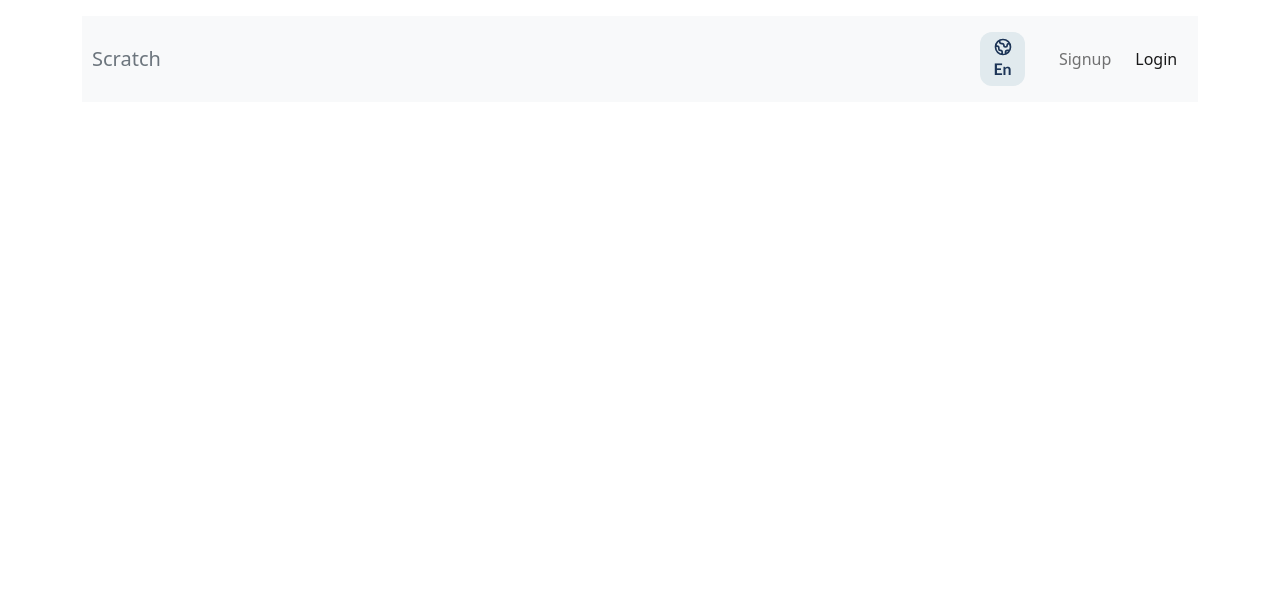
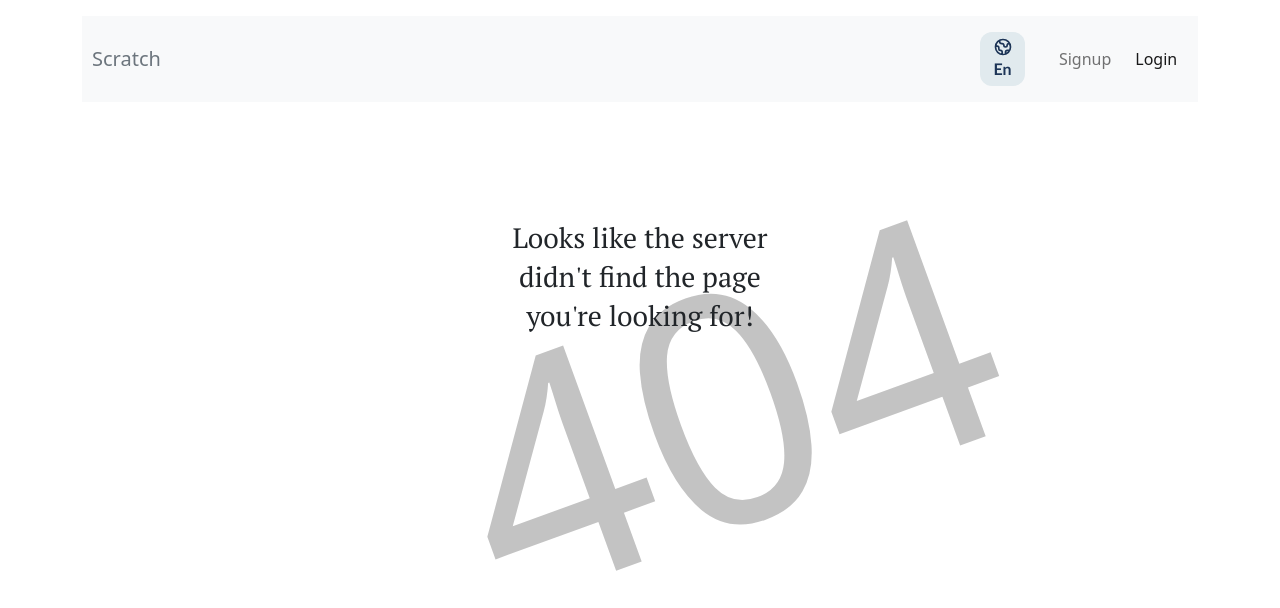
Before and after one commit to osb910/Kalbonyan-Elmarsos, a React (Create React App) app in the folder 04-Serverless-Stack-Project/notes-app/frontend/: page /login in a window 1280 px wide. Shown: the top 608 px of the page. Built offline with nearby package versions, Linux system fonts and the light colour scheme.

Commit message:
Add Home And NotFound routes

```diff
--- a/04-Serverless-Stack-Project/notes-app/frontend/src/App.js
+++ b/04-Serverless-Stack-Project/notes-app/frontend/src/App.js
@@ -10,7 +10,7 @@ import {useNavigate} from 'react-router-dom';
 //  import {onError} from './lib/errorLib';
 import Navigation from './Navigation';
 import data from './store/content/home';
-//  import Pages from './Routes';
+import Pages from './Routes';
 
 import clickSfx from './assets/sfx/Light-Switch-ON_OFF.mp3';
 import './App.css';
@@ -97,7 +97,7 @@ const App = () => {
       {/* {!isAuthenticating && ( */}
       <div dir={lang === 'ar' ? 'rtl' : 'auto'} className='container py-3'>
         <Navigation />
-        {/* <Pages /> */}
+        <Pages />
         <audio id='click-sfx' src={clickSfx} preload='none'></audio>
       </div>
       {/* )} */}
--- /dev/null
+++ b/04-Serverless-Stack-Project/notes-app/frontend/src/Routes.js
@@ -0,0 +1,51 @@
+import React from 'react';
+import {Route, Routes} from 'react-router-dom';
+import styled, {keyframes} from 'styled-components';
+import Home from './containers/Home';
+// import Login from './containers/Login';
+import NotFound from './containers/NotFound';
+// import Signup from './containers/Signup';
+
+const appear = keyframes`
+  0% {
+    opacity: 0;
+    transform: translateY(-20px);
+    transform: scale(0.95);
+  }
+  10% {
+    opacity: 0.2;
+  }
+  30% {
+    transform: scale(0.98);
+  }
+  50% {
+    opacity: 0.7;
+    transform: scale(1.02);
+  }
+  100% {
+    opacity: 1;
+    transform: translateY(0);
+    transform: scale(1);
+  }
+`;
+
+const StyledPages = styled.main`
+  & > * {
+    animation: ${appear} 500ms ease-in;
+  }
+`;
+
+const Pages = () => {
+  return (
+    <StyledPages>
+      <Routes>
+        <Route path='/' element={<Home />} />
+        {/* <Route path='/login' element={<Login />} />
+        <Route path='/signup' element={<Signup />} /> */}
+        <Route path='*' element={<NotFound />} />
+      </Routes>
+    </StyledPages>
+  );
+};
+
+export default Pages;
--- /dev/null
+++ b/04-Serverless-Stack-Project/notes-app/frontend/src/containers/Home.js
@@ -0,0 +1,36 @@
+import React, {useContext} from 'react';
+import styled from 'styled-components';
+import AppContext from '../store/app-context';
+import data from '../store/content/home';
+
+const StyledHome = styled.div`
+  & .lander {
+    padding: 80px 0;
+    text-align: center;
+  }
+
+  :not(.rtl) & .lander h1 {
+    font-family: 'Open Sans', sans-serif;
+    font-weight: 600;
+  }
+
+  .rtl & .lander p {
+    font-family: Lotus;
+    font-size: 1.2rem;
+  }
+`;
+
+const Home = () => {
+  const {lang} = useContext(AppContext);
+  const content = data[lang];
+  return (
+    <StyledHome>
+      <div className='lander'>
+        <h1>{content.appName}</h1>
+        <p className='text-muted'>{content.appDesc}</p>
+      </div>
+    </StyledHome>
+  );
+};
+
+export default Home;
--- /dev/null
+++ b/04-Serverless-Stack-Project/notes-app/frontend/src/containers/NotFound.js
@@ -0,0 +1,47 @@
+import React, {useContext} from 'react';
+import styled from 'styled-components';
+import AppContext from '../store/app-context';
+
+import data from '../store/content/misc';
+
+const StyledNotFound = styled.div`
+  max-width: 300px;
+  margin: 0 auto;
+  padding-top: 100px;
+  text-align: center;
+  flex-wrap: wrap;
+
+  &::before {
+    content: '404';
+    /* content: '٤٠٤'; */
+    position: absolute;
+    display: flex;
+    justify-content: center;
+    align-items: center;
+    top: 20%;
+    left: 35%;
+    height: 60vh;
+    transform: rotate(-20deg);
+    z-index: -1;
+    font-size: 20rem;
+    color: #888;
+    opacity: 0.5;
+  }
+
+  & h3 {
+    line-height: 1.4;
+  }
+`;
+
+const NotFound = () => {
+  // const {lang} = useContext(LanguageContext);
+  const {lang} = useContext(AppContext);
+  const content = data[lang];
+  return (
+    <StyledNotFound>
+      <h3>{content.notFound}</h3>
+    </StyledNotFound>
+  );
+};
+
+export default NotFound;
```
